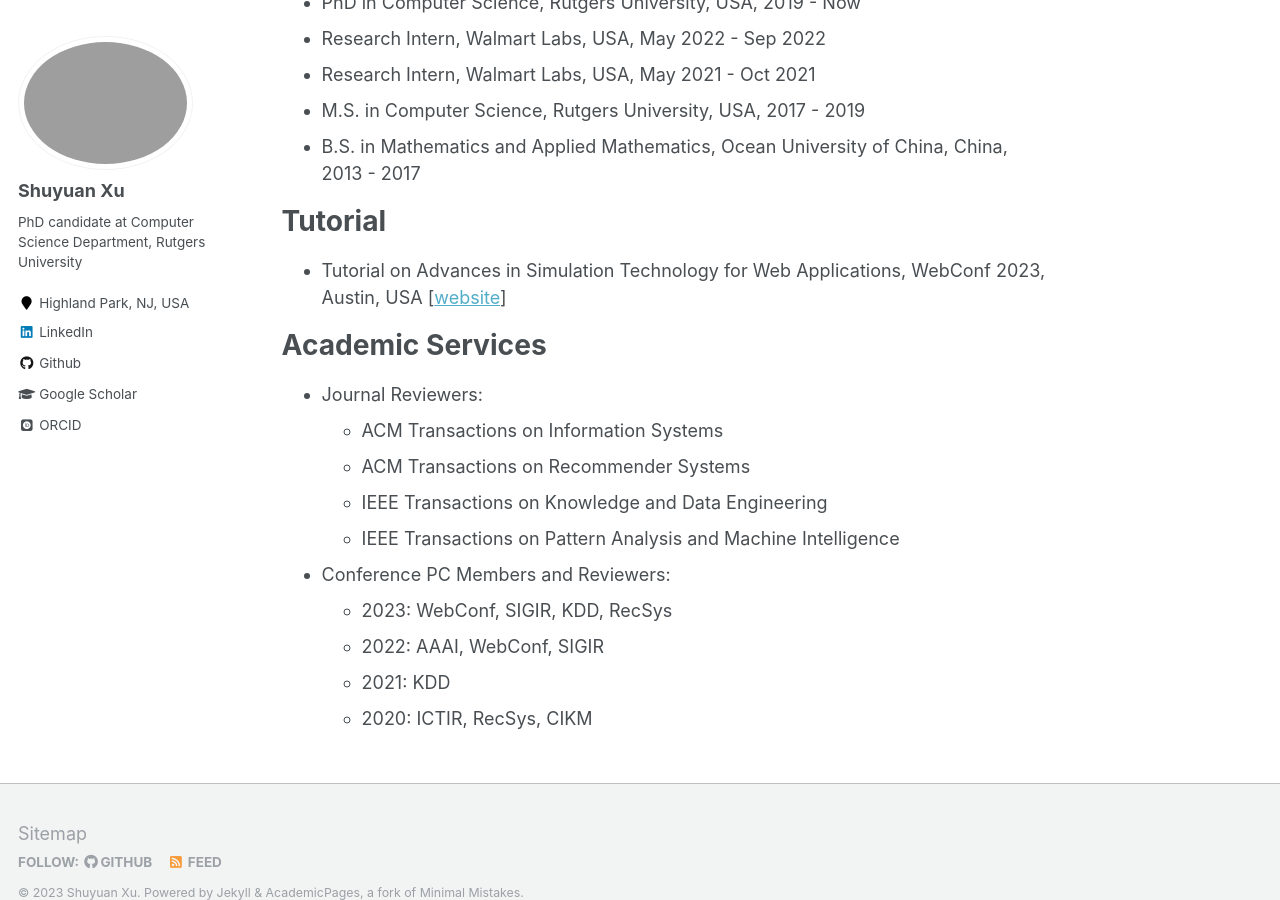
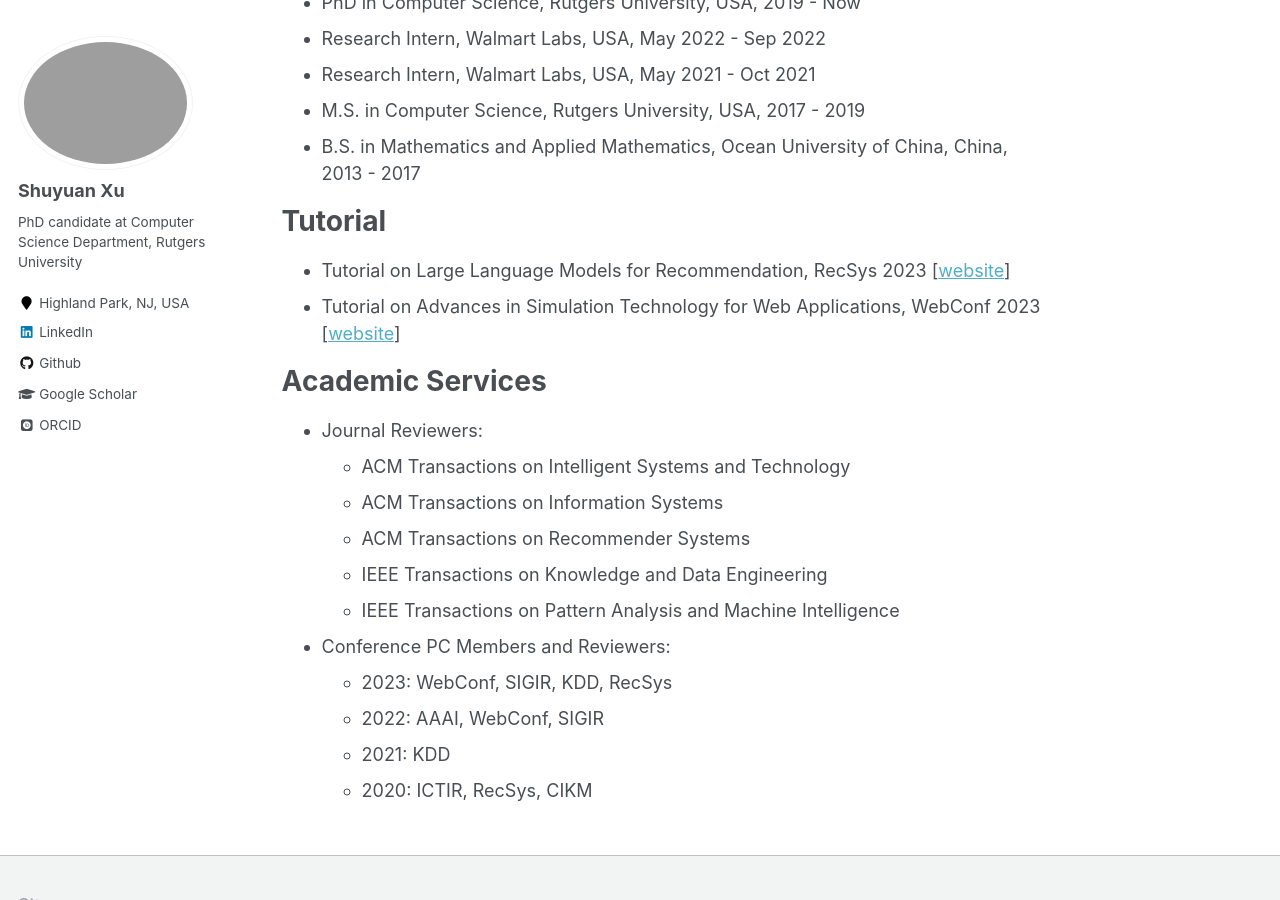
Before and after one commit to shuyuan-x/shuyuan-x.github.io, a Jekyll site: the page built from _pages/about.md, in a window 1280 px wide and 900 px high, scrolled down 505 px. Built offline with Jekyll 4.4.1, drawn with Linux system fonts in a browser that asks for light colours; some web fonts are replaced.

Commit message:
Update about.md

```diff
--- a/_pages/about.md
+++ b/_pages/about.md
@@ -27,12 +27,14 @@ Education and Experience
 
 Tutorial
 ======
-- Tutorial on Advances in Simulation Technology for Web Applications, WebConf 2023, Austin, USA [[website](https://foundation4recsys.github.io/Tutorial-WWW23/)]
+- Tutorial on Large Language Models for Recommendation, RecSys 2023 [[website](https://llmrecsys.github.io/)]
+- Tutorial on Advances in Simulation Technology for Web Applications, WebConf 2023 [[website](https://foundation4recsys.github.io/Tutorial-WWW23/)]
 
 
 Academic Services
 ======
 - Journal Reviewers:
+  - ACM Transactions on Intelligent Systems and Technology
   - ACM Transactions on Information Systems
   - ACM Transactions on Recommender Systems
   - IEEE Transactions on Knowledge and Data Engineering
```
